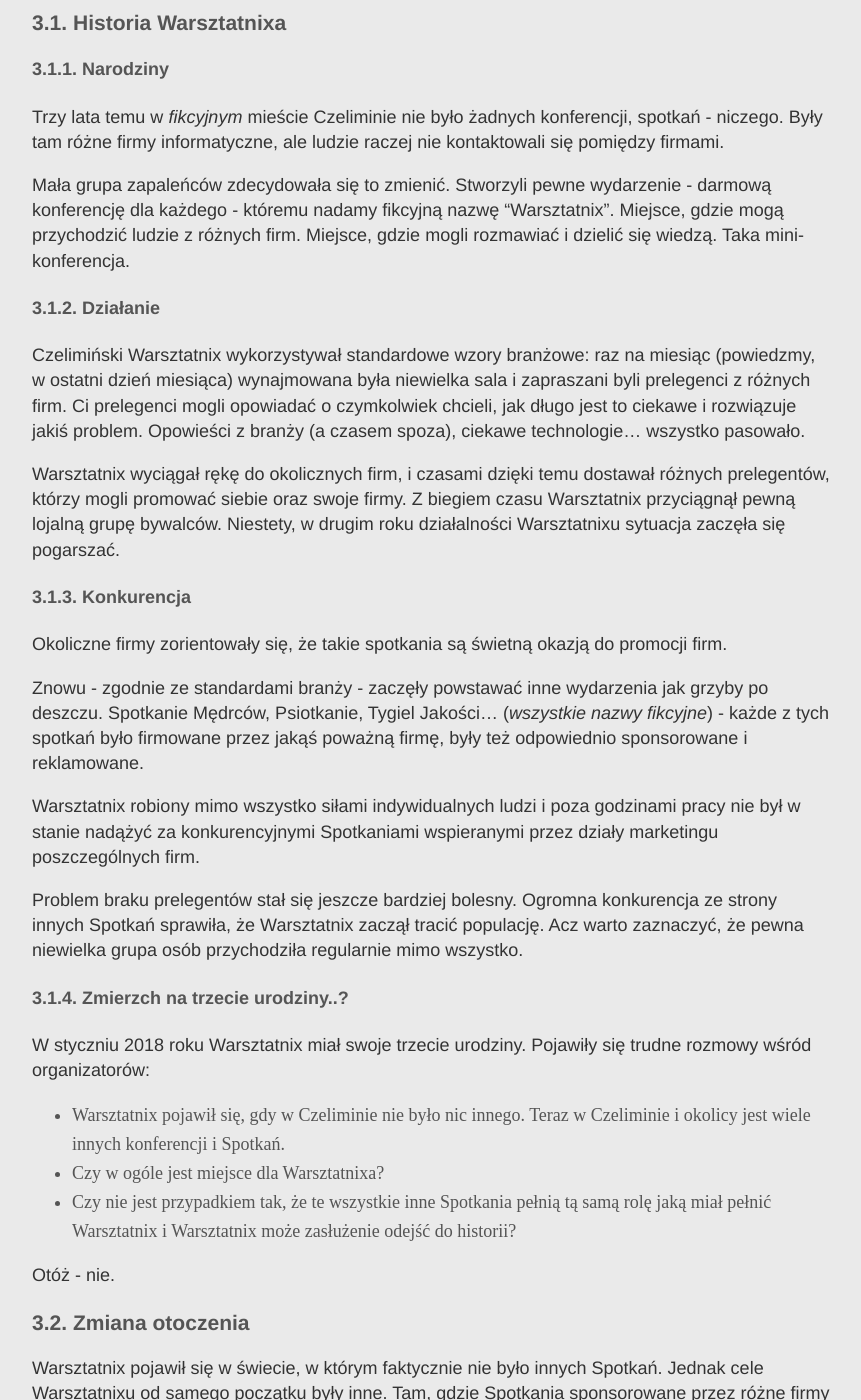
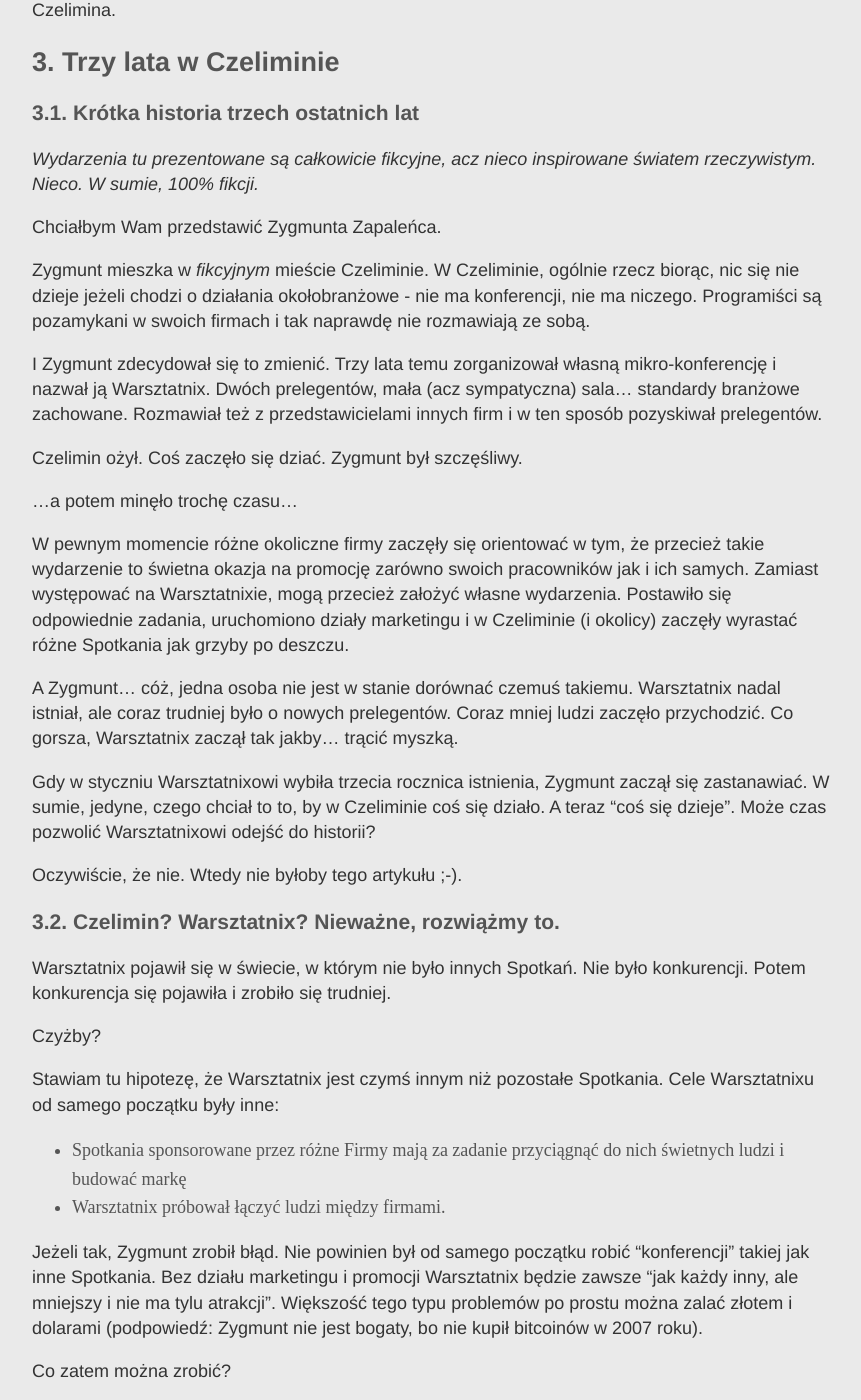
Before and after one commit to ljzolw/ljzolw.github.io, a Jekyll site: the page built from _posts/2018-01-26-warsztatnix-top-down-sef.md, in a window 1280 px wide and 1400 px high, scrolled down 1198 px. Shown: the whole window, without its empty margins (208-1069 px from the left). Built offline with Jekyll 4.4.1, drawn with Linux system fonts in a browser that asks for light colours; some of the changed text lies outside the part shown.

Commit message:
Changed the Voice & Tone of the beginning parts.

```diff
--- a/_posts/2018-01-26-warsztatnix-top-down-sef.md
+++ b/_posts/2018-01-26-warsztatnix-top-down-sef.md
@@ -22,6 +22,8 @@ Kiedy warto to przeczytać?
 
 ## 2. Streszczenie myśli przewodniej artykułu
 
+Jeżeli nie macie czasu przeczytać tego artykułu, lub jeśli chcecie sobie przypomnieć najważniejsze fragmenty artykułu, przeczytajcie ten punkt. To nie jest spis treści; to ekstrakt reszty artykułu (który stanowi jedno wielkie _case study_):
+
 1. Jeżeli nie wiecie, co budujecie - nie zrobicie tego dobrze i uda Wam się raczej przez przypadek (lub do momentu zmiany Otoczenia na mniej korzystne).
 1. Jeżeli wiecie, co robicie, możecie to określić i docelowo - zmierzyć.
 1. W zależności od tego co budujecie, użyjecie innych środków. Stąd podejście 'top-down' - od góry (koncepcji) do dołu (działania).
@@ -29,78 +31,67 @@ Kiedy warto to przeczytać?
 1. Dla różnych produktów sukces jest definiowany inaczej - ale zawsze prowadzi do materializacji jakichś korzyści u kogoś.
 1. Percepcja jest bardzo istotna. Nikt nie siedzi w Waszych głowach - tylko Wy wiecie co chcecie osiągnąć. Komunikujcie to.
 
+Jeśli jednak chcecie zapoznać się z całością i zobaczyć, jak to wykorzystać... zapraszam do Czelimina.
+
 ## 3. Trzy lata w Czeliminie
+### 3.1. Krótka historia trzech ostatnich lat
 
-_Disclaimer: opisuję całkowicie fikcyjną sytuację. A tak w ogóle, to opisuję to tylko z mojego punktu widzenia._
+_Wydarzenia tu prezentowane są całkowicie fikcyjne, acz nieco inspirowane światem rzeczywistym. Nieco. W sumie, 100% fikcji._
 
-### 3.1. Historia Warsztatnixa
-#### 3.1.1. Narodziny
+Chciałbym Wam przedstawić Zygmunta Zapaleńca.
 
-Trzy lata temu w _fikcyjnym_ mieście Czeliminie nie było żadnych konferencji, spotkań - niczego. Były tam różne firmy informatyczne, ale ludzie raczej nie kontaktowali się pomiędzy firmami.
+Zygmunt mieszka w _fikcyjnym_ mieście Czeliminie. W Czeliminie, ogólnie rzecz biorąc, nic się nie dzieje jeżeli chodzi o działania okołobranżowe - nie ma konferencji, nie ma niczego. Programiści są pozamykani w swoich firmach i tak naprawdę nie rozmawiają ze sobą.
 
-Mała grupa zapaleńców zdecydowała się to zmienić. Stworzyli pewne wydarzenie - darmową konferencję dla każdego - któremu nadamy fikcyjną nazwę "Warsztatnix". Miejsce, gdzie mogą przychodzić ludzie z różnych firm. Miejsce, gdzie mogli rozmawiać i dzielić się wiedzą. Taka mini-konferencja.
+I Zygmunt zdecydował się to zmienić. Trzy lata temu zorganizował własną mikro-konferencję i nazwał ją Warsztatnix. Dwóch prelegentów, mała (acz sympatyczna) sala... standardy branżowe zachowane. Rozmawiał też z przedstawicielami innych firm i w ten sposób pozyskiwał prelegentów.
 
-#### 3.1.2. Działanie
+Czelimin ożył. Coś zaczęło się dziać. Zygmunt był szczęśliwy.
 
-Czelimiński Warsztatnix wykorzystywał standardowe wzory branżowe: raz na miesiąc (powiedzmy, w ostatni dzień miesiąca) wynajmowana była niewielka sala i zapraszani byli prelegenci z różnych firm. Ci prelegenci mogli opowiadać o czymkolwiek chcieli, jak długo jest to ciekawe i rozwiązuje jakiś problem. Opowieści z branży (a czasem spoza), ciekawe technologie... wszystko pasowało.
+...a potem minęło trochę czasu...
 
-Warsztatnix wyciągał rękę do okolicznych firm, i czasami dzięki temu dostawał różnych prelegentów, którzy mogli promować siebie oraz swoje firmy. Z biegiem czasu Warsztatnix przyciągnął pewną lojalną grupę bywalców. Niestety, w drugim roku działalności Warsztatnixu sytuacja zaczęła się pogarszać.
+W pewnym momencie różne okoliczne firmy zaczęły się orientować w tym, że przecież takie wydarzenie to świetna okazja na promocję zarówno swoich pracowników jak i ich samych. Zamiast występować na Warsztatnixie, mogą przecież założyć własne wydarzenia. Postawiło się odpowiednie zadania, uruchomiono działy marketingu i w Czeliminie (i okolicy) zaczęły wyrastać różne Spotkania jak grzyby po deszczu.
 
-#### 3.1.3. Konkurencja
+A Zygmunt... cóż, jedna osoba nie jest w stanie dorównać czemuś takiemu. Warsztatnix nadal istniał, ale coraz trudniej było o nowych prelegentów. Coraz mniej ludzi zaczęło przychodzić. Co gorsza, Warsztatnix zaczął tak jakby... trącić myszką.
 
-Okoliczne firmy zorientowały się, że takie spotkania są świetną okazją do promocji firm.
+Gdy w styczniu Warsztatnixowi wybiła trzecia rocznica istnienia, Zygmunt zaczął się zastanawiać. W sumie, jedyne, czego chciał to to, by w Czeliminie coś się działo. A teraz "coś się dzieje". Może czas pozwolić Warsztatnixowi odejść do historii?
 
-Znowu - zgodnie ze standardami branży - zaczęły powstawać inne wydarzenia jak grzyby po deszczu. Spotkanie Mędrców, Psiotkanie, Tygiel Jakości... (_wszystkie nazwy fikcyjne_) - każde z tych spotkań było firmowane przez jakąś poważną firmę, były też odpowiednio sponsorowane i reklamowane.
+Oczywiście, że nie. Wtedy nie byłoby tego artykułu ;-).
 
-Warsztatnix robiony mimo wszystko siłami indywidualnych ludzi i poza godzinami pracy nie był w stanie nadążyć za konkurencyjnymi Spotkaniami wspieranymi przez działy marketingu poszczególnych firm.
+### 3.2. Czelimin? Warsztatnix? Nieważne, rozwiążmy to.
 
-Problem braku prelegentów stał się jeszcze bardziej bolesny. Ogromna konkurencja ze strony innych Spotkań sprawiła, że Warsztatnix zaczął tracić populację. Acz warto zaznaczyć, że pewna niewielka grupa osób przychodziła regularnie mimo wszystko.
+Warsztatnix pojawił się w świecie, w którym nie było innych Spotkań. Nie było konkurencji. Potem konkurencja się pojawiła i zrobiło się trudniej.
 
-#### 3.1.4. Zmierzch na trzecie urodziny..?
+Czyżby?
 
-W styczniu 2018 roku Warsztatnix miał swoje trzecie urodziny. Pojawiły się trudne rozmowy wśród organizatorów:
+Stawiam tu hipotezę, że Warsztatnix jest czymś innym niż pozostałe Spotkania. Cele Warsztatnixu od samego początku były inne:
 
-* Warsztatnix pojawił się, gdy w Czeliminie nie było nic innego. Teraz w Czeliminie i okolicy jest wiele innych konferencji i Spotkań.
-* Czy w ogóle jest miejsce dla Warsztatnixa?
-* Czy nie jest przypadkiem tak, że te wszystkie inne Spotkania pełnią tą samą rolę jaką miał pełnić Warsztatnix i Warsztatnix może zasłużenie odejść do historii?
+* Spotkania sponsorowane przez różne Firmy mają za zadanie przyciągnąć do nich świetnych ludzi i budować markę
+* Warsztatnix próbował łączyć ludzi między firmami.
 
-Otóż - nie.
+Jeżeli tak, Zygmunt zrobił błąd. Nie powinien był od samego początku robić "konferencji" takiej jak inne Spotkania. Bez działu marketingu i promocji Warsztatnix będzie zawsze "jak każdy inny, ale mniejszy i nie ma tylu atrakcji". Większość tego typu problemów po prostu można zalać złotem i dolarami (podpowiedź: Zygmunt nie jest bogaty, bo nie kupił bitcoinów w 2007 roku).
 
-### 3.2. Zmiana otoczenia
+Co zatem można zrobić?
 
-Warsztatnix pojawił się w świecie, w którym faktycznie nie było innych Spotkań. Jednak cele Warsztatnixu od samego początku były inne. Tam, gdzie Spotkania sponsorowane przez różne firmy mają za zadanie przyciągnąć do nich świetnych ludzi i budować markę, tam Warsztatnix próbował łączyć ludzi między firmami.
+Spróbujmy przeprojektować Warsztatnix zgodnie z techniką "po co to robię - co robię - po czym poznam sukces".
 
-Błędem Warsztatnixu było to, że próbował walczyć w niewłaściwej wojnie, używając swoich słabości a nie sił.
+Tak się przypadkowo składa, że da się do tego typu wykorzystać istniejący framework do budowania organizacji - SEF (Strategic Execution Framework). Jako, że nie zamierzam pisać książki, wybierzemy jedynie podzbiór SEF by pokazać Wam technikę Top-Down i kilka innych rzeczy. I tak będzie długo i trudno.
 
-W świecie, w którym konferencje służą promowaniu poszczególnych firm, Warsztatnix będzie zawsze "jest jak każdy inny, ale mniejszy i nie ma tylu atrakcji".
-
-Jednak jeśli spojrzymy na przyczynę istnienia Warsztatnixu, zobaczymy coś innego - wydarzenie, które miało zupełnie inny cel niż pozostałe Spotkania.
-
-Więc czemu nie był bardziej popularny? Bo niewiele osób znało tą różnicę. Nie było to komunikowane.
-
-Dodatkowo, forma "prelegenci plus publiczność" niekoniecznie sprzyja współpracy i współdziałaniu.
-
-### 3.3. Decyzja
-
-W ramach tego artykułu weźmy więc na warsztat sam hipotetyczny Warsztatnix. Porównajmy go z innymi Spotkaniami i zobaczmy, co da się z tym zrobić.
-
-Do tego celu wykorzystamy podzbiór narzędzia SEF (Strategic Execution Framework). Książka (lub bardzo dobry pdf) są w załączonych lekturach uzupełniających.
-
-Z naszego punktu widzenia istotne jest to, że SEF ma następujące własności:
+Na tym etapie artykułu, z naszego punktu widzenia istotne jest to, że SEF ma następujące własności:
 
 * Skupia się na podejściu "z góry do dołu", czyli "od koncepcji wysokopoziomowej i idei do rozwiązania"
 * Zakłada mierzalność i nacisk na wykonywanie działań operacyjnych a nie "gdybanie"
 * Jest narzędziem uniwersalnym przy budowaniu jakiegokolwiek _produktu_ (organizacji, grupy, firmy, przedmiotu, oprogramowania...).
 * W ramach tego artykułu możemy użyć 25% tego narzędzia i osiągnąć widoczny sukces ;-).
 
-Stawiam tu hipotezę, że Warsztatnix jest czymś innym niż pozostałe Spotkania. SEF powinien to potwierdzić lub zaprzeczyć - i umożliwić nam ustrukturyzowaną przebudowę Warsztatnixu z uwzględnieniem silnych i słabych stron.
+To powyższe jest dokładnie tym, czego nam w tym wypadku potrzeba. Innymi słowy, SEF powinien nam umożliwić ustrukturyzowaną przebudowę Warsztatnixu z uwzględnieniem jego silnych i słabych stron.
+
+Przejdźmy więc do pierwszego elementu SEF - Koncepcji.
 
 ## 4. Różnice w koncepcji...
 ### 4.1. Koncepcja
 
 Każda organizacja (produkt, program...) istnieje z _jakiegoś_ powodu. Rozwiązuje jakiś problem. Powoduje jakąś zmianę w rzeczywistości. To jest właśnie **Koncepcja** zgodnie z SEF; z angielskiego "Ideation".
 
-Koncepcja jako całość odpowiada na pytanie "Kim my jesteśmy".
+Koncepcja jako całość odpowiada na pytanie "Kim my jesteśmy?".
 
 Koncepcję rozdziela się na Przyczynę ("Purpose"), Tożsamość ("Identity") oraz Zamierzenia ("Long-Range Intention"). W dużym skrócie:
 
```
Also changed, not shown: other parts of _posts/2018-01-26-warsztatnix-top-down-sef.md (+5 -1 lines).
